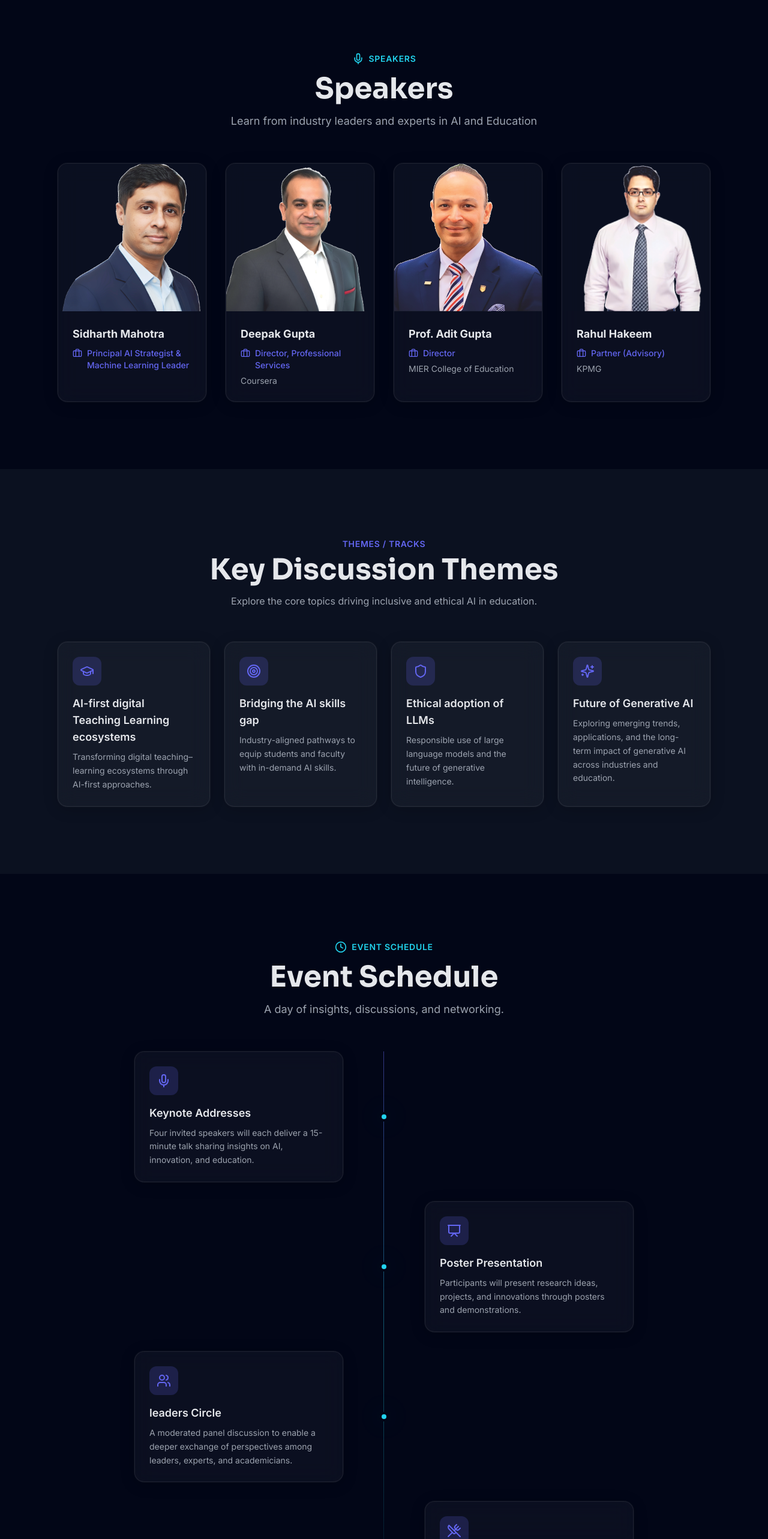
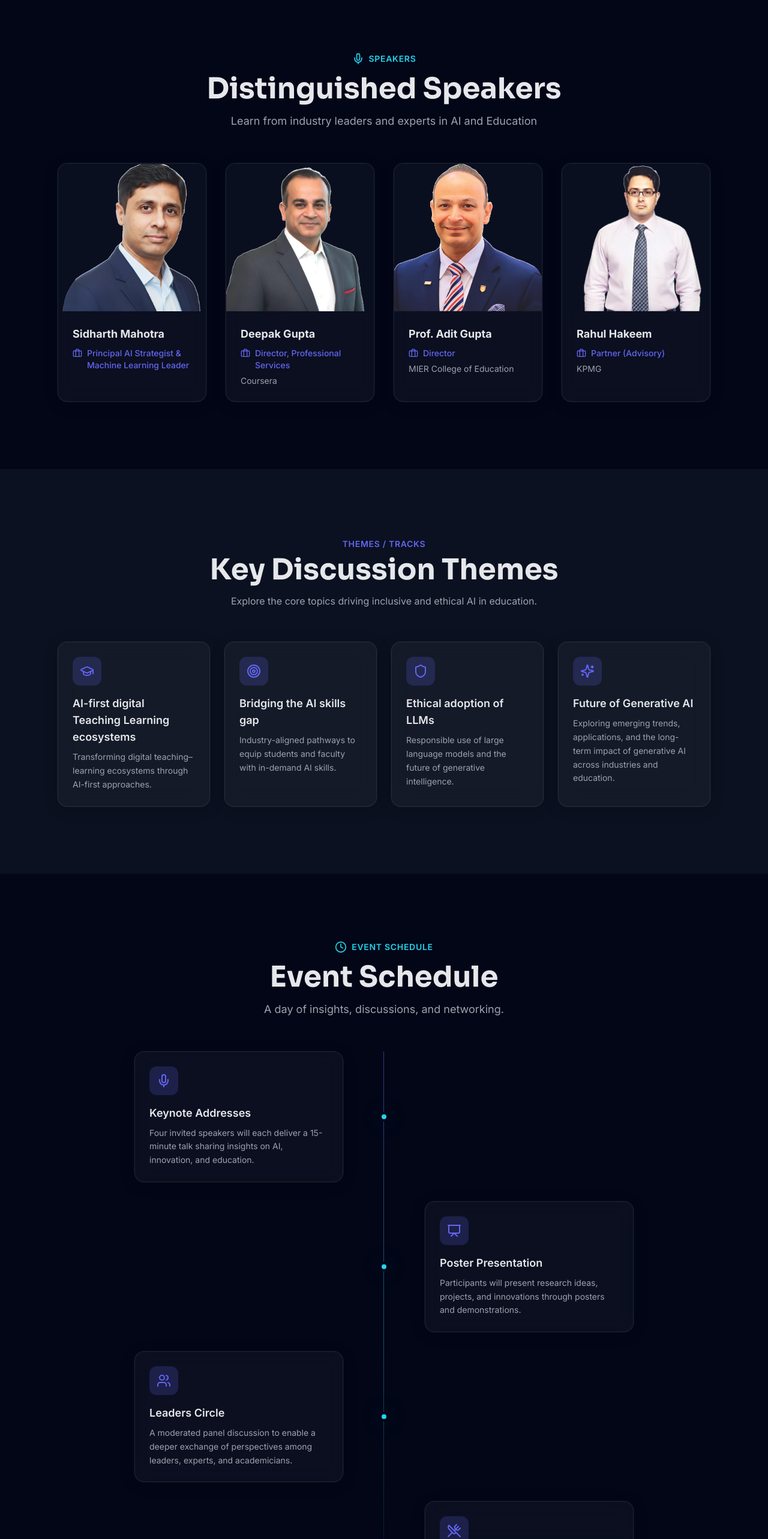
Before and after one commit to dev-summar/Sarvajana, a React (Vite) app: page / in a window 1280 px wide. Shown: the part 1680-4246 px from the top of the page at 60% size. Built offline with nearby package versions, Linux system fonts and the light colour scheme.

Commit message:
Changed the titles

```diff
--- a/src/components/Schedule.jsx
+++ b/src/components/Schedule.jsx
@@ -14,7 +14,7 @@ const scheduleItems = [
   },
   {
     icon: Users,
-    title: "leaders Circle",
+    title: "Leaders Circle",
     description: 'A moderated panel discussion to enable a deeper exchange of perspectives among leaders, experts, and academicians.',
   },
   {
--- a/src/components/Speakers.jsx
+++ b/src/components/Speakers.jsx
@@ -54,7 +54,7 @@ function SpeakerCard({ speaker, index }) {
             }}
           />
         </div>
-        <div className="p-6">
+        <div className="p-6 flex flex-col items-start text-left">
           <h3 className="text-lg font-bold text-text-primary">{speaker.name}</h3>
           <div className="mt-2 flex items-start gap-2">
             <Briefcase className="w-4 h-4 text-accent flex-shrink-0 mt-0.5" aria-hidden />
@@ -85,7 +85,7 @@ export function Speakers() {
             <span className="text-sm font-semibold uppercase tracking-wider">Speakers</span>
           </div>
           <h2 className="text-3xl sm:text-4xl md:text-5xl font-bold text-text-primary font-display">
-            Speakers
+            Distinguished Speakers
           </h2>
           <p className="mt-4 max-w-2xl mx-auto text-text-secondary text-lg">
             Learn from industry leaders and experts in AI and Education
```
